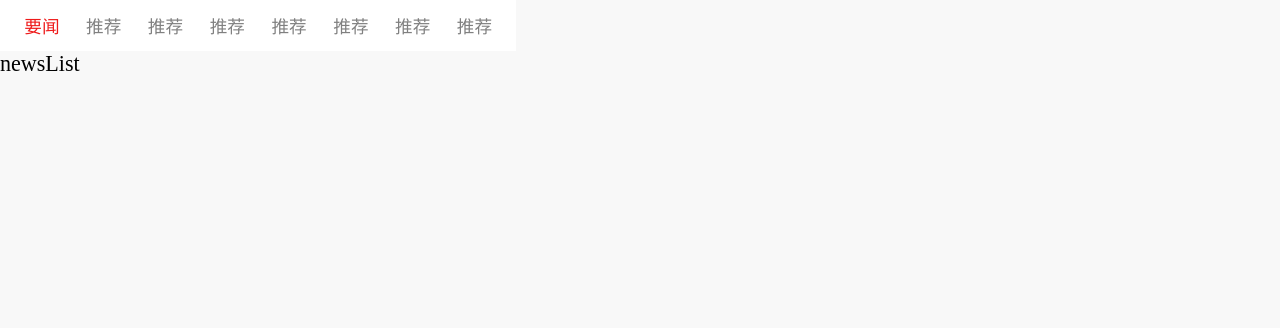
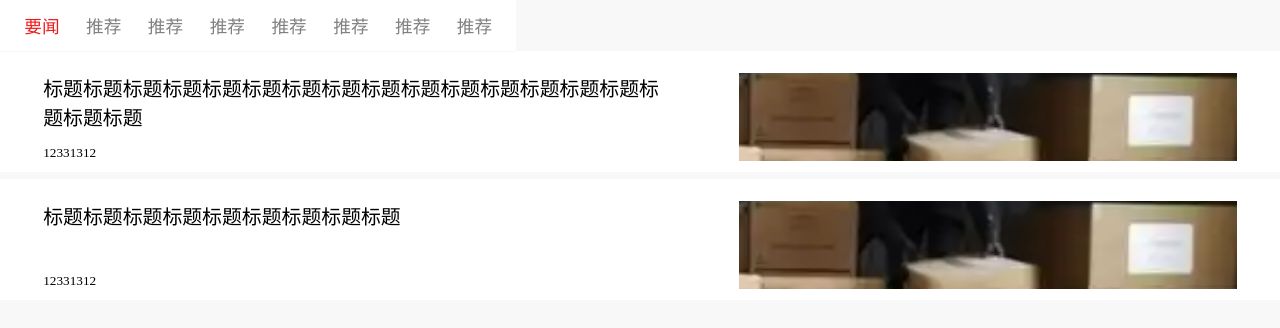
Before and after one commit to 1updown1/pwa-news, a React (Create React App) app: page / in a window 1280 px wide. Shown: the top 328 px of the page. Built offline with nearby package versions, Linux system fonts and the light colour scheme.

Commit message:
update 更新新闻列表子项样式

```diff
--- a/src/views/NewsList/index.jsx
+++ b/src/views/NewsList/index.jsx
@@ -1,5 +1,6 @@
 import React, { useState, useEffect } from 'react';
 import Placeholder from '../../components/Placeholder/index';
+import NewsItem from './newsItem';
 
 export default function NewsList() {
 	const [newsList, setNewsList] = useState([]);
@@ -19,7 +20,7 @@ export default function NewsList() {
 		const mockList = [
 			{
 				id: 1,
-				title: '标题标题标题标题标题标题标题标题标题',
+				title: '标题标题标题标题标题标题标题标题标题标题标题标题标题标题标题标题标题标题',
 				posterImageUrl: ''
 			},
 			{
@@ -33,19 +34,21 @@ export default function NewsList() {
 		}, 1000);
 	}, []);
 
+	const renderList = [];
+
 	if (newsList.length) {
-		return (
-			<div>newsList</div>
-		)
+		newsList.forEach(item => {
+			renderList.push(<NewsItem key={item.id} {...item}/>);
+		})
 	}else{
-		const placeholderList = [];
 		for (let i = 0; i < placeholderNum; i++) {
-			placeholderList.push(<Placeholder key={i} />)
+			renderList.push(<Placeholder key={i} />)
 		}
-		return (
-			<div>
-				{ placeholderList }
-			</div>
-		)
 	}
+
+	return (
+		<div>
+			{renderList}
+		</div>
+	)
 }
--- /dev/null
+++ b/src/views/NewsList/newsItem.jsx
@@ -0,0 +1,21 @@
+import React from 'react';
+import Style from './newsItem.module.css';
+import img from '../../img/poster.webp';
+
+export default function NewsItem({title}) {
+	return (
+		<section className={Style.wrapper}>
+
+			<section className={Style.contentArea}>
+				<header className={Style.headerWrapper}>
+					<section className={Style.header}>{title}</section>
+				</header>
+				<footer className={Style.footer}>12331312</footer>
+			</section>
+
+			<section className={Style.posterArea}>
+				<img src={img} className={Style.poster}/>
+			</section>
+		</section>
+	)
+}
--- /dev/null
+++ b/src/views/NewsList/newsItem.module.css
@@ -0,0 +1,52 @@
+.wrapper{
+	padding: var(--news-item-padding-top) var(--news-item-padding-left) 0.5rem;
+	height: var(--news-item-height);
+	background: white;
+	margin-bottom: 0.3rem;
+	display: flex;
+	justify-content: space-around;
+	align-items: flex-start;
+}
+
+.contentArea{
+	margin-right: 1rem;
+	flex: 0 1 50%;
+	height: 100%;
+	display: flex;
+	flex-direction: column;
+	justify-content: space-around;
+	align-items: flex-start;
+}
+
+.contentArea .headerWrapper{
+	width: 100%;
+	flex: 1 1 auto;
+}
+
+.contentArea .headerWrapper .header{
+	margin-bottom: 0.4rem;
+	width: 100%;
+	flex: 1 1 auto;
+	font-size: 0.9rem;
+	-webkit-line-clamp: 2;
+    -webkit-box-orient: vertical;
+    display: -webkit-box;
+    overflow: hidden;
+}
+
+.contentArea .footer{
+	flex: none;
+	width: 5rem;
+	font-size: 0.6rem;
+}
+
+
+.posterArea{
+	flex: 0 0 var(--news-item-poster-width);
+	height: 100%;
+}
+.posterArea .poster{
+	width: 100%;
+	height: 100%;
+	object-fit: cover;
+}
```
Also changed, not shown: src/img/poster.webp (added).
